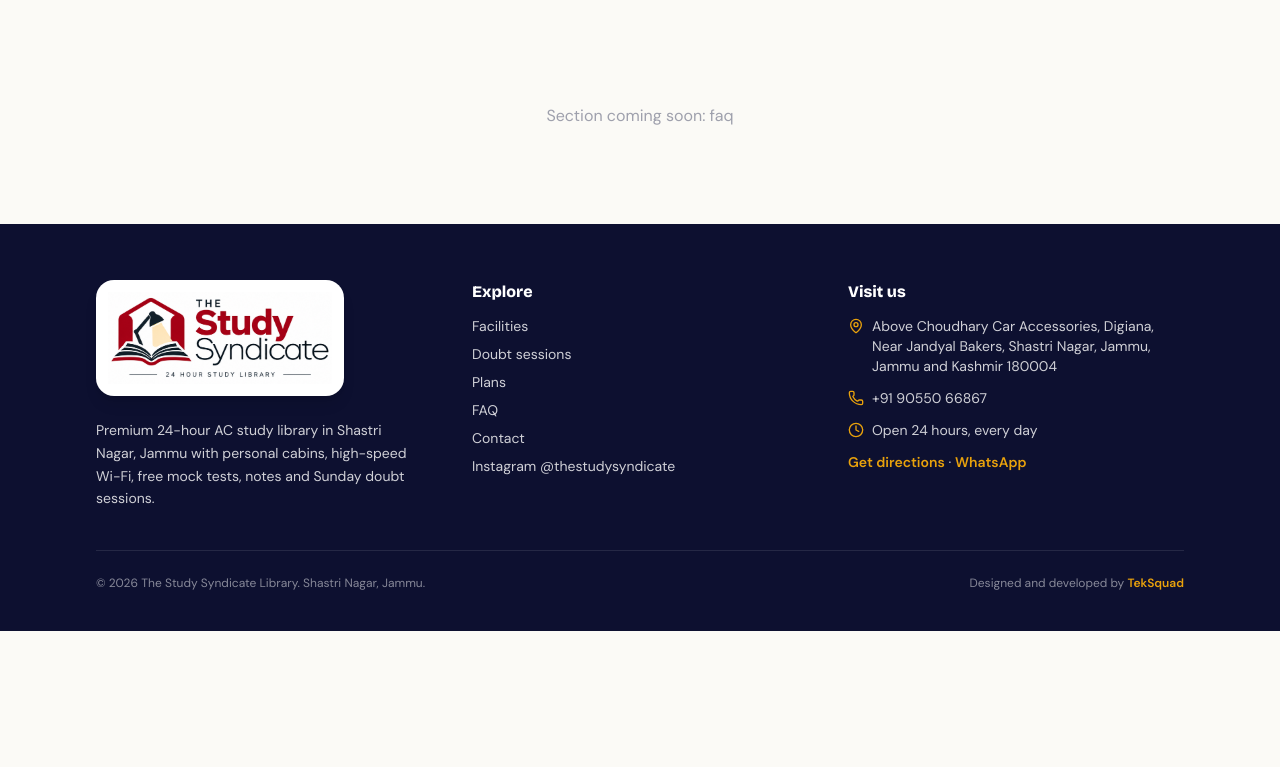
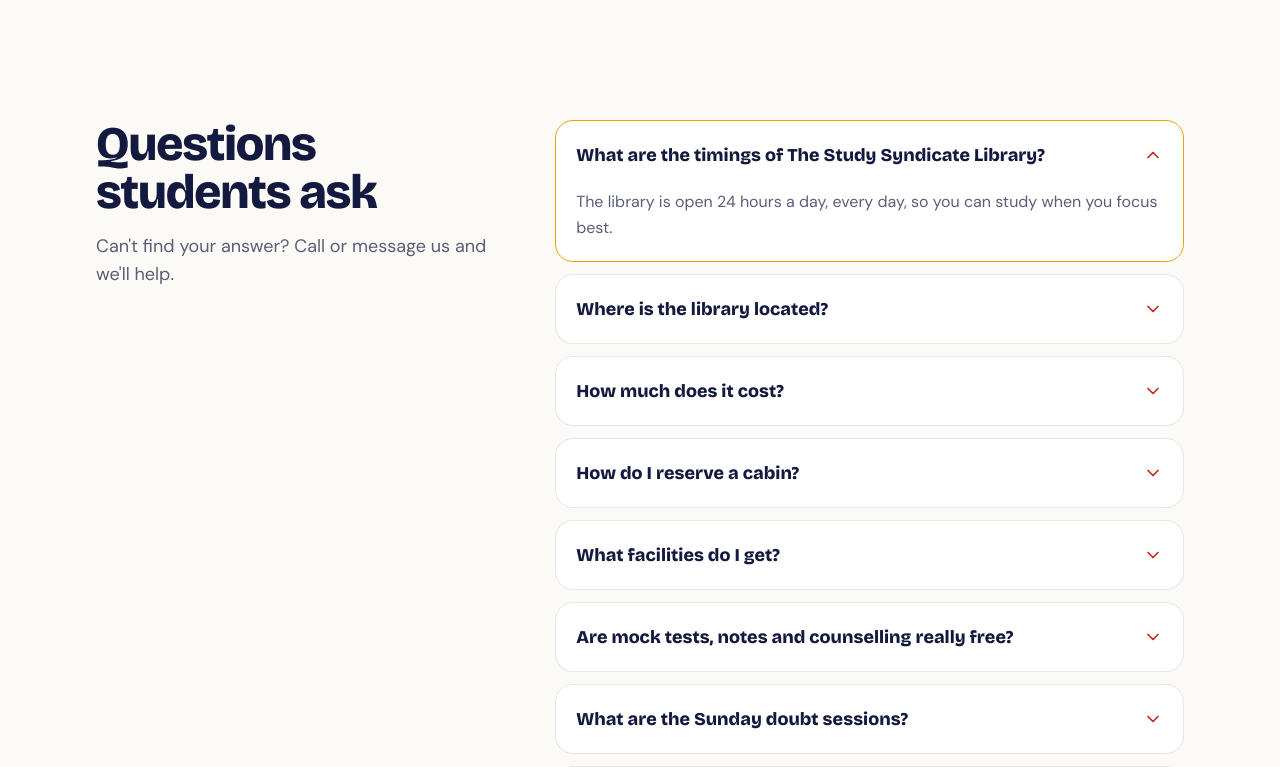
Before and after one commit to bhavinthakur29/study-syndicate-website, a Next.js app: page / in a window 1280 px wide. Shown: the part 5160-5927 px from the top of the page. Before the commit the page ends 5791 px from the top, so only its background shows below. Built offline with nearby package versions, Linux system fonts and the light colour scheme; no server answers.

Commit message:
feat: add FAQ section with smooth exclusive accordion

```diff
--- a/src/app/page.tsx
+++ b/src/app/page.tsx
@@ -3,6 +3,7 @@
 import { FreeAndSunday } from "@/components/sections/free-and-sunday";
 import { Plans } from "@/components/sections/plans";
 import { FindUs } from "@/components/sections/find-us";
+import { Faq } from "@/components/sections/faq";
 
 export default function Home() {
   return (
@@ -12,9 +13,7 @@
       <FreeAndSunday />
       <Plans />
       <FindUs />
-      <section id="faq" className="py-24 text-center text-navy/40">
-        Section coming soon: faq
-      </section>
+      <Faq />
     </>
   );
 }
--- /dev/null
+++ b/src/components/sections/faq-list.tsx
@@ -0,0 +1,61 @@
+"use client";
+
+import { useState } from "react";
+import { ChevronDown } from "lucide-react";
+import { cn } from "@/lib/utils";
+
+type Item = { q: string; a: string };
+
+export function FaqList({ items }: { items: readonly Item[] }) {
+  const [open, setOpen] = useState<number | null>(0);
+
+  return (
+    <div className="space-y-3">
+      {items.map(({ q, a }, i) => {
+        const isOpen = open === i;
+        return (
+          <div
+            key={q}
+            className={cn(
+              "rounded-2xl border bg-white transition-colors",
+              isOpen ? "border-gold" : "border-navy/10",
+            )}
+          >
+            <h3>
+              <button
+                type="button"
+                id={`faq-btn-${i}`}
+                aria-expanded={isOpen}
+                aria-controls={`faq-panel-${i}`}
+                onClick={() => setOpen(isOpen ? null : i)}
+                className="flex w-full items-center justify-between gap-4 p-5 text-left font-display text-lg font-extrabold text-navy"
+              >
+                {q}
+                <ChevronDown
+                  className={cn(
+                    "size-5 shrink-0 text-cabin transition-transform duration-300 motion-reduce:transition-none",
+                    isOpen && "rotate-180",
+                  )}
+                  aria-hidden
+                />
+              </button>
+            </h3>
+            <div
+              id={`faq-panel-${i}`}
+              role="region"
+              aria-labelledby={`faq-btn-${i}`}
+              className={cn(
+                "grid transition-[grid-template-rows] duration-300 ease-out motion-reduce:transition-none",
+                isOpen ? "grid-rows-[1fr]" : "grid-rows-[0fr]",
+              )}
+            >
+              <div className="overflow-hidden" inert={!isOpen}>
+                <p className="px-5 pb-5 leading-relaxed text-navy/70">{a}</p>
+              </div>
+            </div>
+          </div>
+        );
+      })}
+    </div>
+  );
+}
--- /dev/null
+++ b/src/components/sections/faq.tsx
@@ -0,0 +1,23 @@
+import { Container } from "@/components/shared/container";
+import { JsonLd } from "@/components/shared/json-ld";
+import { FaqList } from "@/components/sections/faq-list";
+import { faqs, faqSchema } from "@/content/faqs";
+
+export function Faq() {
+  return (
+    <section id="faq" className="py-20 md:py-28">
+      <JsonLd data={faqSchema} />
+      <Container className="grid gap-10 lg:grid-cols-[0.8fr_1.2fr]">
+        <div>
+          <h2 className="font-display text-3xl font-extrabold tracking-tight text-navy sm:text-4xl md:text-5xl">
+            Questions students ask
+          </h2>
+          <p className="mt-4 text-lg text-navy/70">
+            Can't find your answer? Call or message us and we'll help.
+          </p>
+        </div>
+        <FaqList items={faqs} />
+      </Container>
+    </section>
+  );
+}
--- /dev/null
+++ b/src/components/shared/json-ld.tsx
@@ -0,0 +1,10 @@
+export function JsonLd({ data }: { data: Record<string, unknown> }) {
+  return (
+    <script
+      type="application/ld+json"
+      dangerouslySetInnerHTML={{
+        __html: JSON.stringify(data).replace(/</g, "\\u003c"),
+      }}
+    />
+  );
+}
--- /dev/null
+++ b/src/content/faqs.ts
@@ -0,0 +1,49 @@
+import { offer, rupees } from "@/content/offer";
+import { sundaySessions } from "@/content/sessions";
+import { cabins } from "@/content/plans";
+import { site } from "@/content/site";
+
+export const faqs = [
+  {
+    q: "What are the timings of The Study Syndicate Library?",
+    a: "The library is open 24 hours a day, every day, so you can study when you focus best.",
+  },
+  {
+    q: "Where is the library located?",
+    a: `We are above Choudhary Car Accessories in Shastri Nagar, Jammu ${site.address.postalCode}, near Jandyal Bakers.`,
+  },
+  {
+    q: "How much does it cost?",
+    a: `The opening offer is ${rupees(offer.price)} for your ${offer.period}, instead of ${rupees(offer.regularPrice)} a month. It is a limited-time offer, so message us to confirm, it is still available.`,
+  },
+  {
+    q: "How do I reserve a cabin?",
+    a: `Message us on WhatsApp or call ${site.phoneDisplay}. We have ${cabins.total} personal numbered cabins, and we will confirm your cabin number once you reserve.`,
+  },
+  {
+    q: "What facilities do I get?",
+    a: "A personal numbered cabin with a lamp and power point, a fully air-conditioned silent hall, high-speed Wi-Fi, CCTV surveillance, RO water, a refreshment zone, and books and study resources.",
+  },
+  {
+    q: "Are mock tests, notes and counselling really free?",
+    a: `Yes. Mock tests in ${sundaySessions.subjects.join(", ")} are conducted and checked by us, and study notes and career counselling are included with your seat at no extra cost.`,
+  },
+  {
+    q: "What are the Sunday doubt sessions?",
+    a: `${sundaySessions.day} from ${sundaySessions.time}, you can bring your doubts in ${sundaySessions.subjects.join(", ")}, along with general questions about competitive exams.`,
+  },
+  {
+    q: "Can I visit before joining?",
+    a: "Yes. Call or message us on WhatsApp to plan a visit and see the library for yourself.",
+  },
+] as const;
+
+export const faqSchema = {
+  "@context": "https://schema.org",
+  "@type": "FAQPage",
+  mainEntity: faqs.map(({ q, a }) => ({
+    "@type": "Question",
+    name: q,
+    acceptedAnswer: { "@type": "Answer", text: a },
+  })),
+};
```
